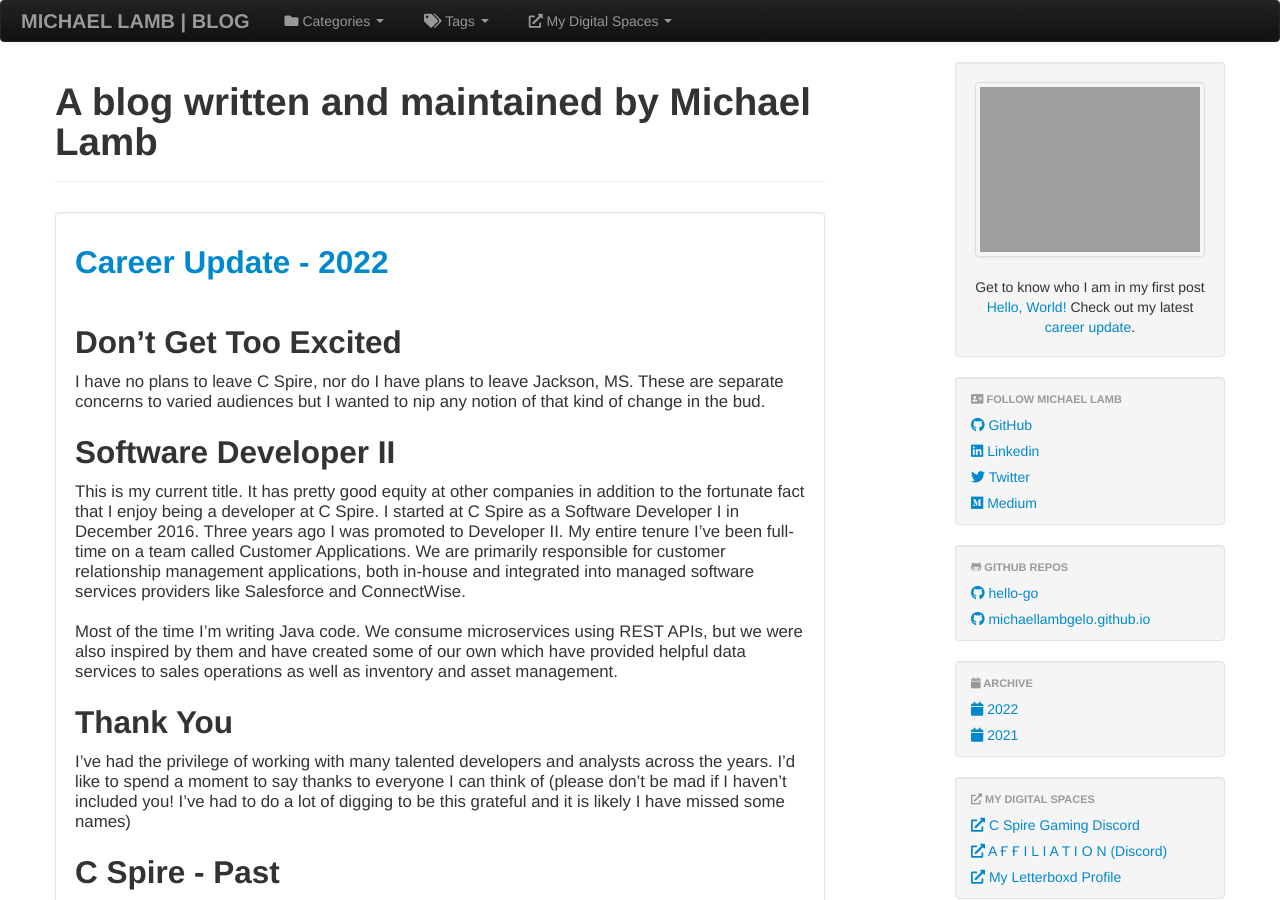
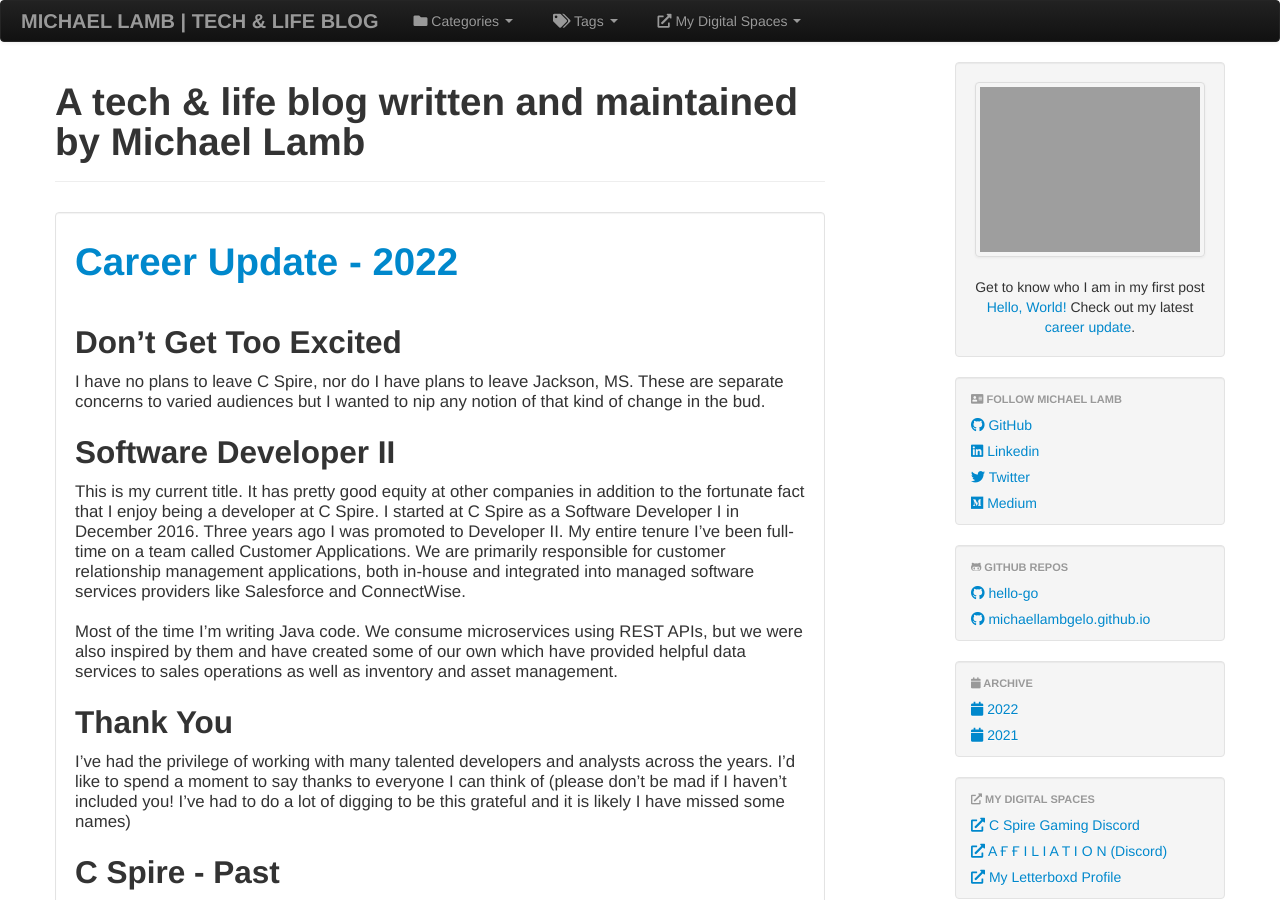
Before and after one commit to michaellambgelo/michaellambgelo.github.io, a Jekyll site: the page built from index.html, in a window 1280 px wide and 900 px high. Built offline with Jekyll 4.4.1, drawn with Linux system fonts in a browser that asks for light colours; the list of posts is cut into pages by our own code.

Commit message:
implement feedback - added "tech & life" to blog description - corrected post titles to appear as h1 instead of h2 from index.html

```diff
--- a/_config.yml
+++ b/_config.yml
@@ -29,9 +29,9 @@
 # url : https://thedereck.github.io
 # email : thedereck@thedereck.com
 # author : Dereck Curry
-name : Michael Lamb | Blog
-brand : Michael Lamb | Blog
-description : A blog written and maintained by Michael Lamb
+name : Michael Lamb | Tech & Life Blog
+brand : Michael Lamb | Tech & Life Blog
+description : A tech & life blog written and maintained by Michael Lamb
 url : https://michaellamb.dev
 email : michael@michaellamb.dev
 author: Michael Lamb
--- a/_layouts/page.html
+++ b/_layouts/page.html
@@ -7,13 +7,13 @@
 
 		<!-- HTML Meta Tags -->
 		<title>Michael Lamb Blog</title>
-		<meta name="description" content="A blog written and maintained by Michael Lamb">
+		<meta name="description" content="A tech & life blog written and maintained by Michael Lamb">
 
 		<!-- Facebook Meta Tags -->
 		<meta property="og:url" content="https://michaellamb.dev/">
 		<meta property="og:type" content="website">
 		<meta property="og:title" content="Michael Lamb Blog">
-		<meta property="og:description" content="A blog written and maintained by Michael Lamb">
+		<meta property="og:description" content="A tech & life blog written and maintained by Michael Lamb">
 		<meta property="og:image" content="https://michaellamb.dev/seo/default.png">
 
 		<!-- Twitter Meta Tags -->
@@ -21,7 +21,7 @@
 		<meta property="twitter:domain" content="michaellamb.dev">
 		<meta property="twitter:url" content="https://michaellamb.dev/">
 		<meta name="twitter:title" content="Michael Lamb Blog">
-		<meta name="twitter:description" content="A blog written and maintained by Michael Lamb">
+		<meta name="twitter:description" content="A tech & life blog written and maintained by Michael Lamb">
 		<meta name="twitter:image" content="https://michaellamb.dev/seo/default.png">
 
 		<!-- Meta Tags Generated via https://www.opengraph.xyz -->
--- a/index.html
+++ b/index.html
@@ -10,7 +10,7 @@
 		<div class="ghpb-post">
 			<div class="well ghpb-well-outline">
 				{% if p.title %}
-					<h2><a href="{{ site.url }}{{ p.url }}">{{ p.title }}</a></h2>
+					<h1><a href="{{ site.url }}{{ p.url }}">{{ p.title }}</a></h1>
 				{% else %}
 					<h2><a href="{{ site.url }}{{ p.url }}">{{ site.description }}</a></h2>
 				{% endif %}
```
Also changed, not shown: README.md.
